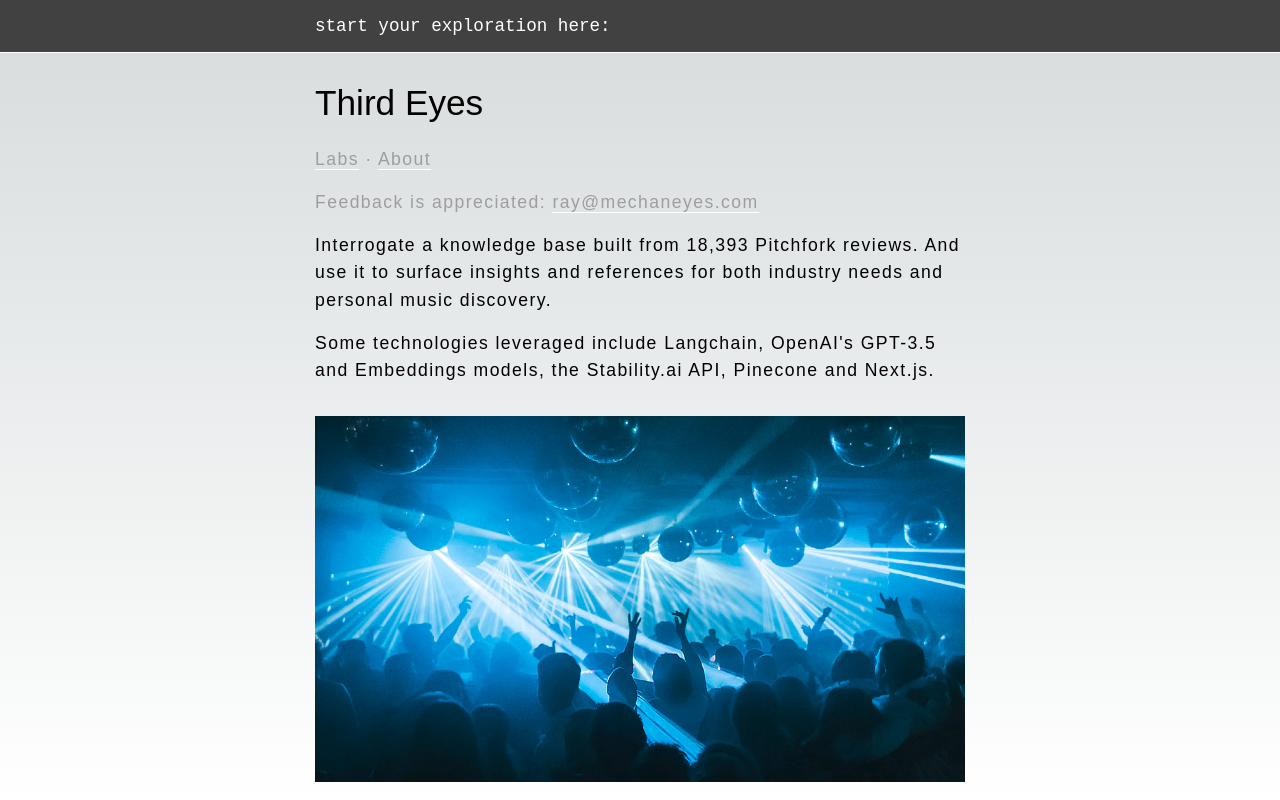
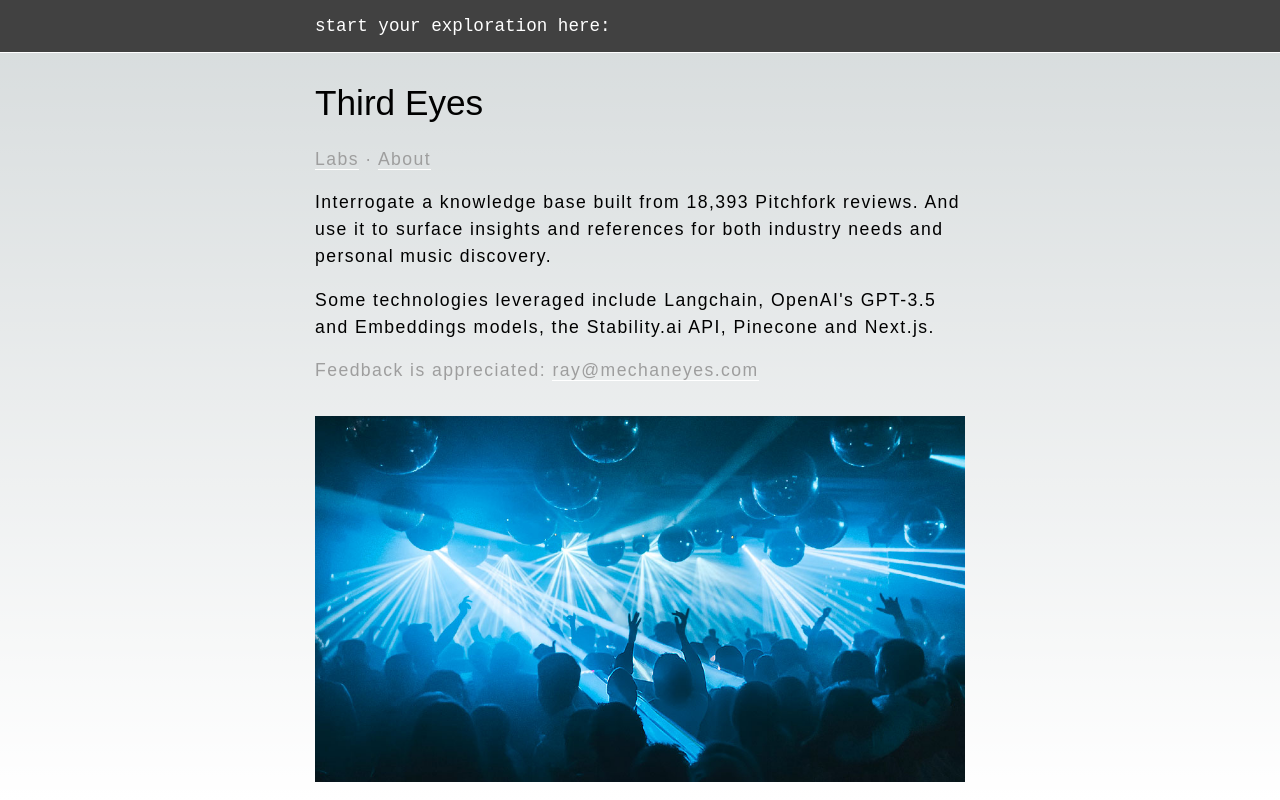
Before and after one commit to mechaneyes/aframe, a Next.js app: page / in a window 1280 px wide. Built offline with nearby package versions, Linux system fonts and the light colour scheme; a web font is replaced by a local one.

Commit message:
minor nav shuffling

```diff
--- a/app/page.js
+++ b/app/page.js
@@ -260,10 +260,6 @@ export default function Home() {
           <Link href="/stability">Labs</Link> &middot; {" "}
           <Link href="/about">About</Link>
         </p>
-        <p className="introduction__feedback">
-          Feedback is appreciated:{" "}
-          <a href="mailto:ray@mechaneyes.com">ray@mechaneyes.com</a>
-        </p>
         <p className="introduction__description">
           Interrogate a knowledge base built from 18,393 Pitchfork reviews. And
           use it to surface insights and references for both industry needs and
@@ -272,6 +268,10 @@ export default function Home() {
         <p>
           Some technologies leveraged include Langchain, OpenAI&apos;s GPT-3.5
           and Embeddings models, the Stability.ai API, Pinecone and Next.js.
+        </p>
+        <p className="introduction__feedback">
+          Feedback is appreciated:{" "}
+          <a href="mailto:ray@mechaneyes.com">ray@mechaneyes.com</a>
         </p>
         <div className="introduction__image">
           <Image
@@ -301,7 +301,7 @@ export default function Home() {
           Third Eyes
         </h1>
         <p className="introduction__feedback">
-          <Link href="/">Home</Link> &middot; <Link href="/about">About</Link>
+          <Link href="/stability">Labs</Link> &middot; {" "} <Link href="/about">About</Link>
           &middot; <a href="mailto:ray@mechaneyes.com">ray@mechaneyes.com</a>
         </p>
         <div
```
